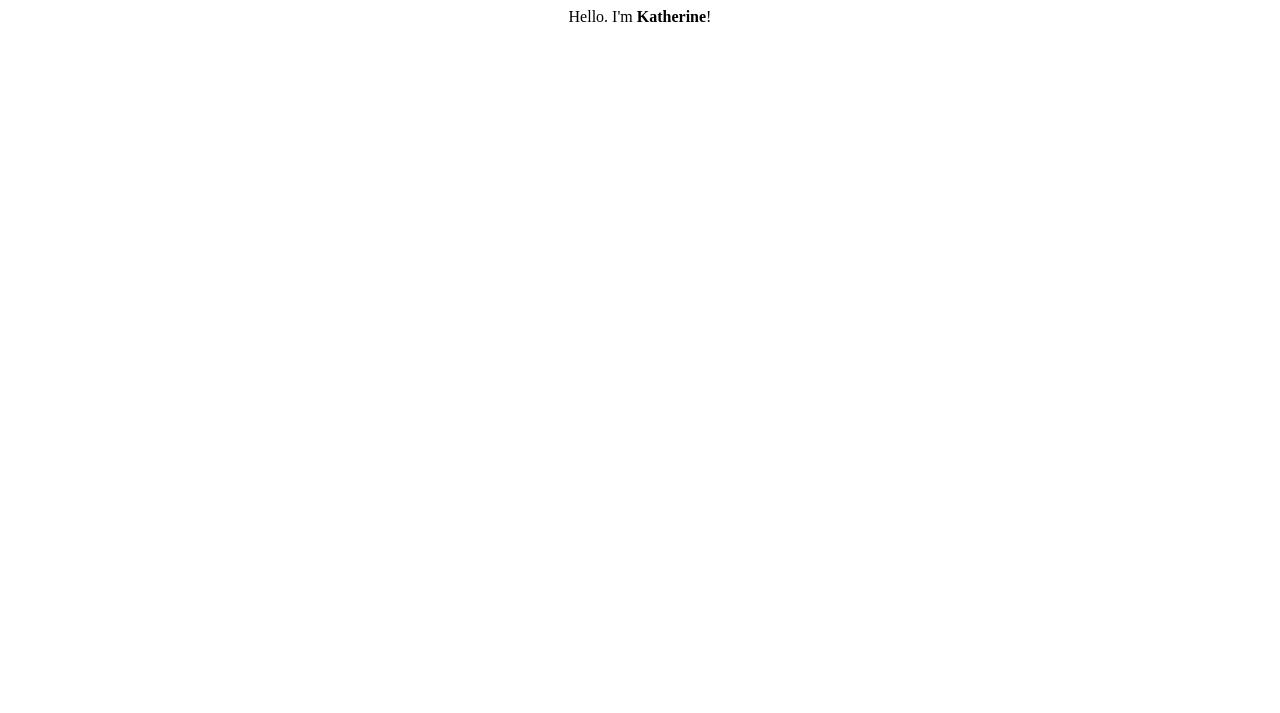
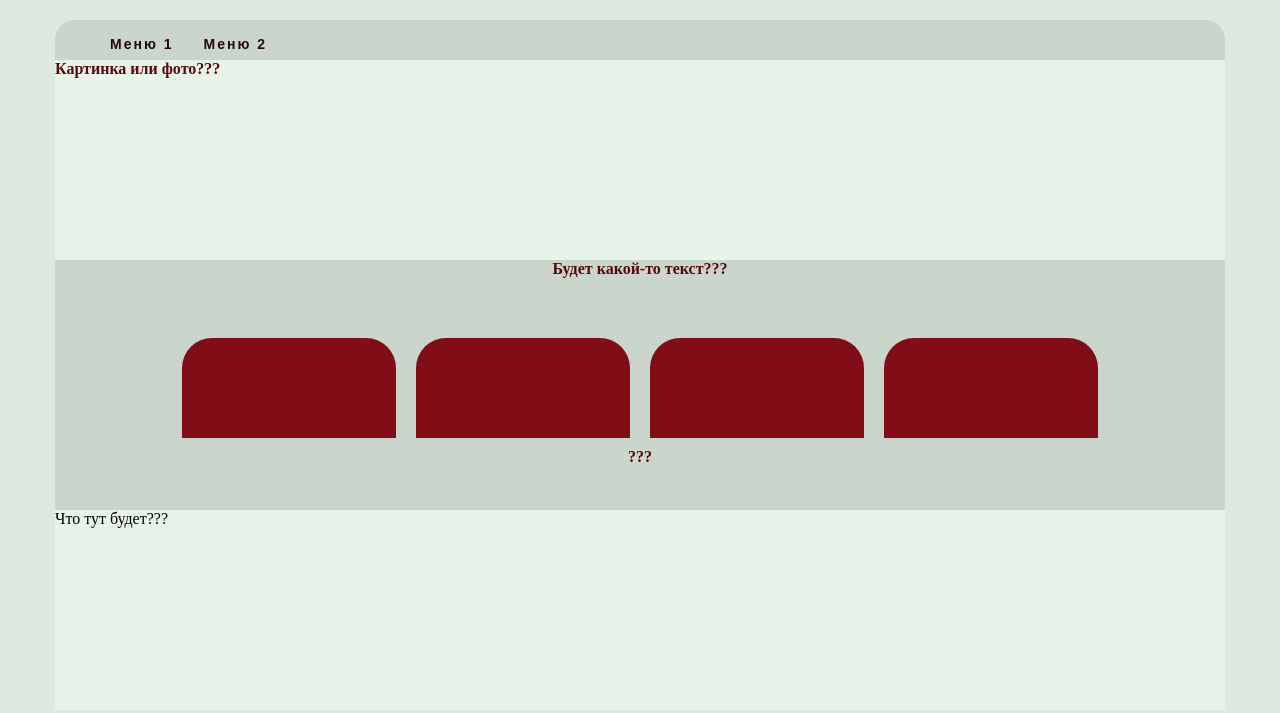
Before and after one commit to gnenio/katherine, a plain HTML site: page index.html in a window 1280 px wide. Drawn offline with Linux system fonts and the light colour scheme.

Commit message:
Update index.html

```diff
--- a/index.html
+++ b/index.html
@@ -1,8 +1,36 @@
 <html>
   <head>
     <title>Katherine</title>
+    <link rel="stylesheet" href="style.css">
   </head>
   <body>
-    <p style="text-align: center;">Hello. I'm <strong>Katherine</strong>!</p>
+    <div class="container">
+      <div class="content">
+        <div class="item item-menu">
+           <nav>
+             <ul>
+              <li><a href="#">Меню 1</a></li>
+              <li><a href="#">Меню 2</a></li>
+            </ul>
+           </nav>
+        </div>
+        <div class="item-header">
+          <span style="color: rgba(87,10,8);font-weight: bold;"> Картинка или фото???</span>
+        </div>
+        <div class="item-services">
+          <div style="color: rgba(87,10,8);font-weight: bold;text-align: center;vertical-align: middle;">Будет какой-то текст???</div>
+          <div class="container-service">
+              <div class="item-service"></div>
+              <div class="item-service"></div>
+              <div class="item-service"></div>
+              <div class="item-service"></div>
+          </div>
+          <div style="color: rgba(87,10,8);font-weight: bold;text-align: center;vertical-align: middle;"> ???</div>
+        </div>
+       <div class="item-footer">
+        <div>Что тут будет???</div>
+       </div>
+      </div>
+   </div>
   </body>
 </html>
```
